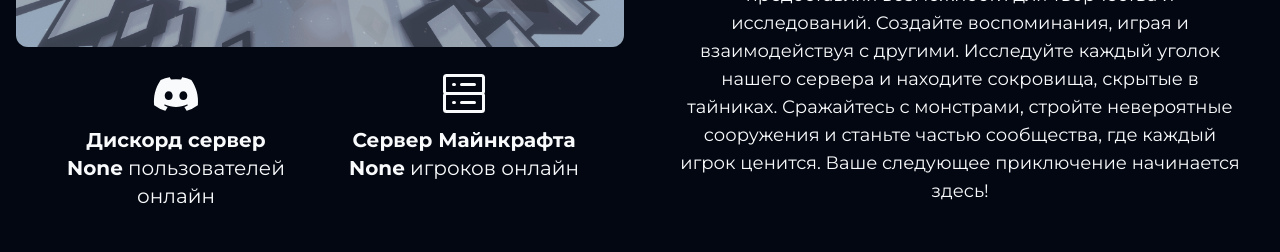
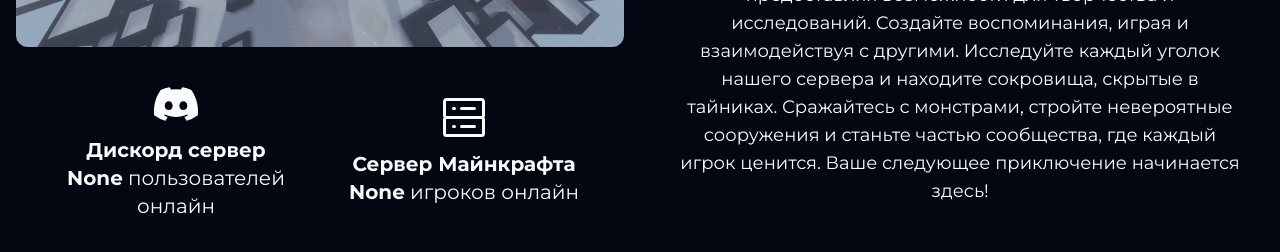
Before and after one commit to Z1ppzy/bigweb, a React (Vite) app: page / in a window 1280 px wide. Shown: the part 433-685 px from the top of the page. Built offline with nearby package versions, Linux system fonts and the light colour scheme; no server answers.

Commit message:
fix position

```diff
--- a/src/components/Home/ServerStatus.tsx
+++ b/src/components/Home/ServerStatus.tsx
@@ -65,14 +65,14 @@ export default function ServerStatus() {
 
   return (
     <div className='flex justify-center my-4 items-center rounded-lg flex-wrap'>
-      <div className='flex flex-col text-center items-center w-56 h-32 md:h-40 md:w-72'>
+      <div className='flex flex-col text-center items-center justify-center w-56 h-32 md:h-40 md:w-72'>
         <FaDiscord className='text-5xl mb-2' />
         <p className='md:text-xl font-bold text-lg'>Дискорд сервер</p>
         <p className='md:text-xl text-lg'>
           <b>{discordOnlineUsers}</b> пользователей онлайн
         </p>
       </div>
-      <div className='flex flex-col text-center items-center w-56 h-24 md:h-40 md:w-72'>
+      <div className='flex flex-col text-center items-center justify-center w-56 h-24 md:h-40 md:w-72'>
         <GoServer className='text-5xl mb-2' />
         <p className='md:text-xl font-bold text-lg'>Сервер Майнкрафта</p>
         <p className='md:text-xl text-lg'>
```
